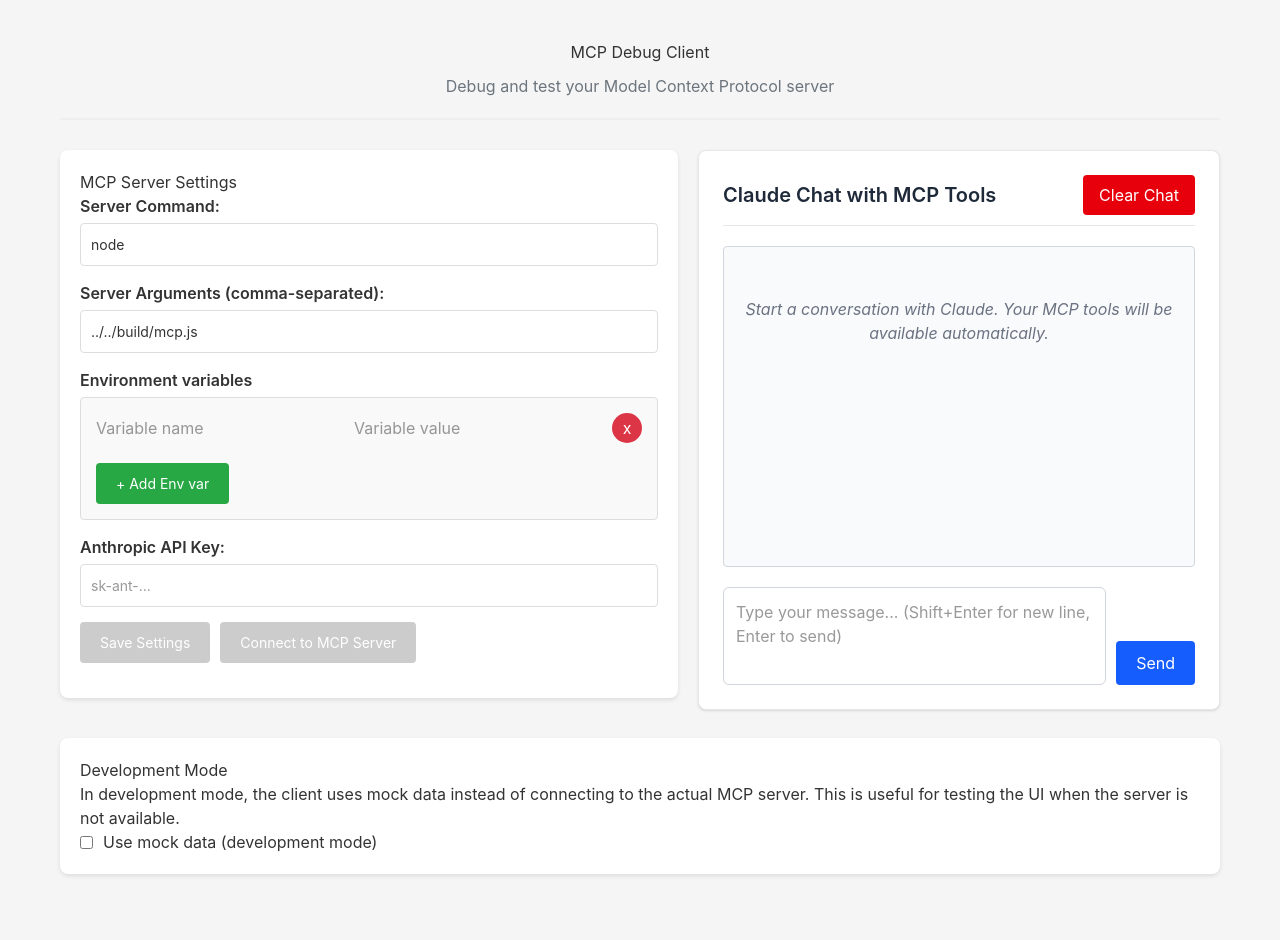
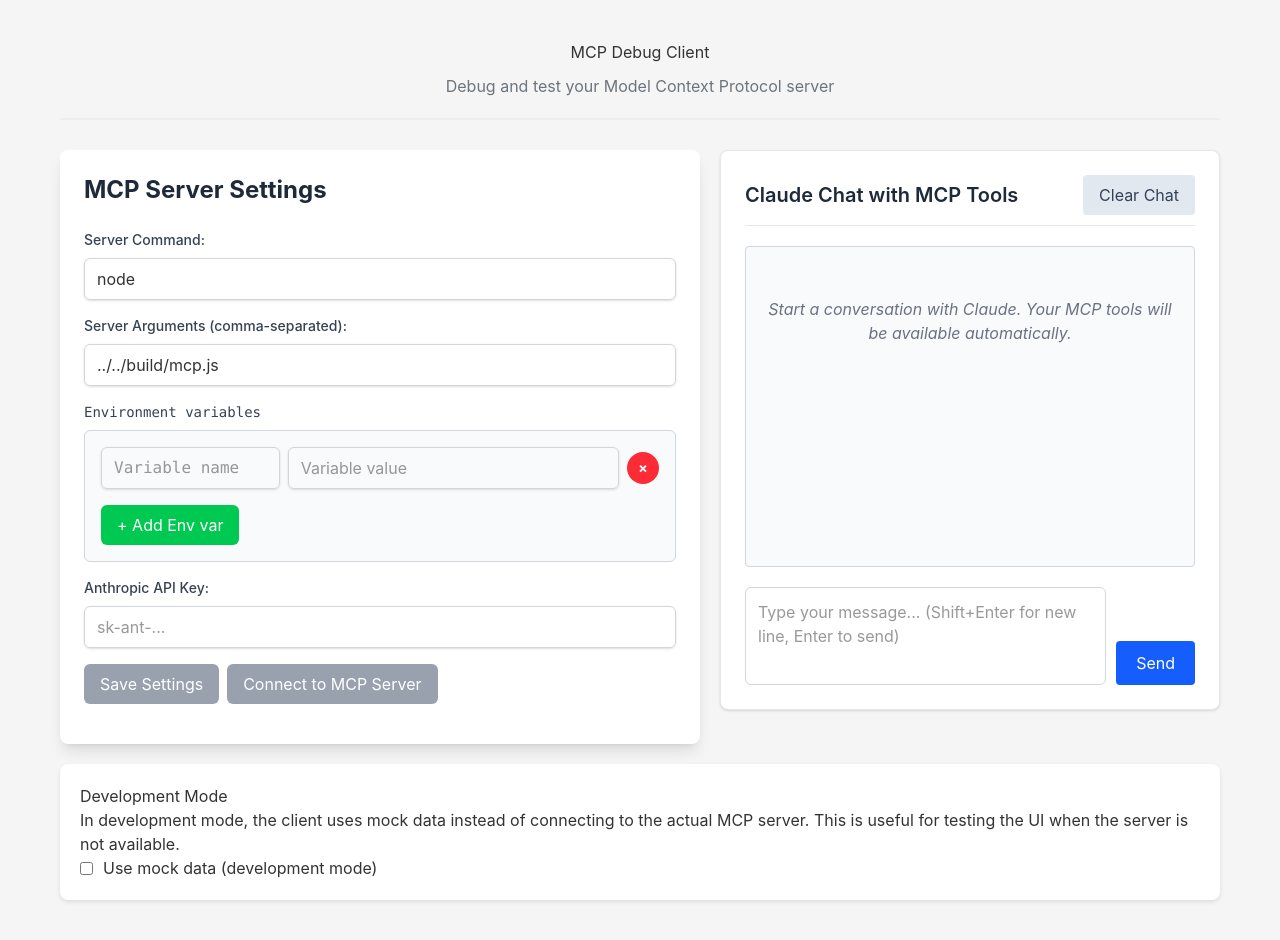
Before and after one commit to faraazahmad/mcp_debug, a Vue app: page / in a window 1280 px wide. Before the commit the page ends 914 px from the top, so only its background shows below. Built offline with nearby package versions, Linux system fonts and the light colour scheme.

Commit message:
fix: use tailwind in settings panel

```diff
--- a/bridge-server.js
+++ b/bridge-server.js
@@ -102,6 +102,7 @@ app.post('/api/mcp/connect', async (req, res) => {
       resources: resourcesResult.resources
     })
   } catch (error) {
+    console.log(error)
     res.status(500).json({
       success: false,
       error: error.message
--- a/src/components/ChatPanel.vue
+++ b/src/components/ChatPanel.vue
@@ -2,12 +2,12 @@
   <div class="p-6 bg-white rounded-lg shadow-sm border border-gray-200 h-[70vh] flex flex-col">
     <div class="flex justify-between items-center mb-5 pb-2.5 border-b border-gray-200">
       <h2 class="text-xl font-semibold text-gray-800">Claude Chat with MCP Tools</h2>
-      <button @click="clearChat" class="px-4 py-2 bg-red-600 text-white rounded hover:bg-red-700 transition-colors">
+      <button @click="clearChat" class="px-4 py-2 bg-slate-200 hover:bg-slate-400 rounded text-slate-700 hover:text-white transition-colors">
         Clear Chat
       </button>
     </div>
 
-    <div class="flex-1 overflow-y-auto overflow-x-hidden py-2.5 border border-gray-300 rounded bg-gray-50" ref="messagesContainer">
+    <div class="flex-1 gap-2 overflow-y-auto overflow-x-hidden py-2.5 border border-gray-300 rounded bg-gray-50" ref="messagesContainer">
       <div v-if="chatStore.messages.length === 0" class="text-center text-gray-500 py-10 px-5 italic">
         Start a conversation with Claude. Your MCP tools will be available automatically.
       </div>
@@ -16,9 +16,9 @@
         v-for="message in chatStore.messages"
         :key="message.id"
         :class="[
-          'mx-2.5 p-4 rounded-lg max-w-[80%] break-words',
+          'mx-2.5 p-4 rounded-lg max-w-[80%] break-words mb-2',
           message.role === 'user'
-            ? 'bg-blue-600 text-white ml-auto mr-2.5'
+            ? 'bg-blue-100 border border-blue-300 text-black ml-auto mr-2.5'
             : 'bg-white border border-gray-300 mr-auto ml-2.5'
         ]"
       >
--- a/src/components/SettingsPanel.vue
+++ b/src/components/SettingsPanel.vue
@@ -1,38 +1,38 @@
 <template>
-  <div class="card">
-    <h2>MCP Server Settings</h2>
+  <div class="bg-white rounded-lg shadow-lg p-6">
+    <h2 class="text-2xl font-bold text-gray-800 mb-6">MCP Server Settings</h2>
 
-    <div class="form-group">
-      <label>Server Command:</label>
+    <div class="mb-4">
+      <label class="block text-sm font-medium text-gray-700 mb-2">Server Command:</label>
       <input
         v-model="localSettings.serverCommand"
-        class="input"
+        class="w-full px-3 py-2 border border-gray-300 rounded-md shadow-sm focus:outline-none focus:ring-2 focus:ring-blue-500 focus:border-blue-500"
         placeholder="node"
       />
     </div>
 
-    <div class="form-group">
-      <label>Server Arguments (comma-separated):</label>
+    <div class="mb-4">
+      <label class="block text-sm font-medium text-gray-700 mb-2">Server Arguments (comma-separated):</label>
       <input
         v-model="serverArgsString"
-        class="input"
+        class="w-full px-3 py-2 border border-gray-300 rounded-md shadow-sm focus:outline-none focus:ring-2 focus:ring-blue-500 focus:border-blue-500"
         placeholder="../../build/mcp.js"
       />
     </div>
 
-    <div class="form-group">
-      <label>Environment variables</label>
-      <div class="env-vars-container">
-        <div class="env-var-row" v-for="(key, index) in envVarKeys" :key="index">
+    <div class="mb-4">
+      <label class="block text-sm font-medium font-mono text-gray-700 mb-2">Environment variables</label>
+      <div class="border border-gray-300 rounded-md p-4 bg-gray-50">
+        <div class="flex flex-col md:flex-row gap-2 mb-2 items-center" v-for="(key, index) in envVarKeys" :key="index">
           <input
-            class="input-var-key"
+            class="font-mono flex-1 min-w-0 md:min-w-[150px] px-3 py-2 border border-gray-300 rounded-md shadow-sm focus:outline-none focus:ring-2 focus:ring-blue-500 focus:border-blue-500"
             type="text"
             v-model="envVarKeys[index]"
             placeholder="Variable name"
             @input="updateEnvVarKey(index, $event.target.value)"
           >
           <input
-            class="input-var-value"
+            class="flex-2 min-w-0 md:min-w-[200px] px-3 py-2 border border-gray-300 rounded-md shadow-sm focus:outline-none focus:ring-2 focus:ring-blue-500 focus:border-blue-500"
             type="password"
             v-model="localSettings.environmentVariables[key]"
             placeholder="Variable value"
@@ -40,27 +40,27 @@
           <button
             @click="removeEnvVar(index)"
             type="button"
-            class="delete-button"
-          >x</button>
+            class="bg-red-500 hover:bg-red-600 text-white w-8 h-8 rounded-full flex items-center justify-center text-sm font-bold cursor-pointer transition-colors"
+          >×</button>
         </div>
-        <button class="button add-button" @click="addEnvVar" type="button">+ Add Env var</button>
+        <button class="bg-green-500 hover:bg-green-600 text-white px-4 py-2 rounded-md mt-2 transition-colors" @click="addEnvVar" type="button">+ Add Env var</button>
       </div>
     </div>
 
-    <div class="form-group">
-      <label>Anthropic API Key:</label>
+    <div class="mb-4">
+      <label class="block text-sm font-medium text-gray-700 mb-2">Anthropic API Key:</label>
       <input
         v-model="localSettings.anthropicApiKey"
         type="password"
-        class="input"
+        class="w-full px-3 py-2 border border-gray-300 rounded-md shadow-sm focus:outline-none focus:ring-2 focus:ring-blue-500 focus:border-blue-500"
         placeholder="sk-ant-..."
       />
     </div>
 
-    <div class="form-group">
+    <div class="mb-4 space-x-2">
       <button
         @click="saveSettings"
-        class="button"
+        class="bg-blue-500 hover:bg-blue-600 disabled:bg-gray-400 disabled:cursor-not-allowed text-white px-4 py-2 rounded-md transition-colors"
         :disabled="!isValid"
       >
         Save Settings
@@ -68,23 +68,22 @@
 
       <button
         @click="connectToServer"
-        class="button"
+        class="bg-blue-500 hover:bg-blue-600 disabled:bg-gray-400 disabled:cursor-not-allowed text-white px-4 py-2 rounded-md transition-colors"
         :disabled="!canConnect"
-        style="margin-left: 10px;"
       >
         {{ mcpStore.isConnected ? 'Disconnect' : 'Connect to MCP Server' }}
       </button>
     </div>
 
-    <div v-if="mcpStore.error" class="error">
+    <div v-if="mcpStore.error" class="bg-red-100 border border-red-400 text-red-700 px-4 py-3 rounded">
       {{ mcpStore.error }}
     </div>
 
-    <div v-if="mcpStore.isConnecting" class="success">
+    <div v-if="mcpStore.isConnecting" class="bg-blue-100 border border-blue-400 text-blue-700 px-4 py-3 rounded">
       Connecting to MCP server...
     </div>
 
-    <div v-if="mcpStore.serverInfo" class="success">
+    <div v-if="mcpStore.serverInfo" class="bg-green-100 border border-green-400 text-green-700 px-4 py-3 rounded">
       Connected to {{ mcpStore.serverInfo.name }} v{{ mcpStore.serverInfo.version }}
     </div>
   </div>
@@ -186,69 +185,3 @@ onMounted(() => {
   updateEnvVarKeys()
 })
 </script>
-
-<style scoped>
-.env-vars-container {
-  border: 1px solid #ddd;
-  border-radius: 4px;
-  padding: 15px;
-  background: #f9f9f9;
-}
-
-.env-var-row {
-  display: flex;
-  gap: 10px;
-  margin-bottom: 10px;
-  align-items: center;
-}
-
-.env-var-key {
-  flex: 1;
-  min-width: 150px;
-}
-
-.env-var-value {
-  flex: 2;
-  min-width: 200px;
-}
-
-.delete-button {
-  background: #dc3545;
-  color: white;
-  border: none;
-  width: 30px;
-  height: 30px;
-  border-radius: 50%;
-  cursor: pointer;
-  display: flex;
-  align-items: center;
-  justify-content: center;
-  font-size: 16px;
-  line-height: 1;
-}
-
-.delete-button:hover {
-  background: #c82333;
-}
-
-.add-button {
-  background: #28a745;
-  margin-top: 10px;
-}
-
-.add-button:hover {
-  background: #218838;
-}
-
-@media (max-width: 768px) {
-  .env-var-row {
-    flex-direction: column;
-    align-items: stretch;
-  }
-
-  .env-var-key,
-  .env-var-value {
-    min-width: auto;
-  }
-}
-</style>
--- a/vite.config.ts
+++ b/vite.config.ts
@@ -10,7 +10,6 @@ export default defineConfig({
   },
   define: {
     global: 'globalThis',
-    'process.env': {}
   },
   optimizeDeps: {
     include: ['@anthropic-ai/sdk']
```
